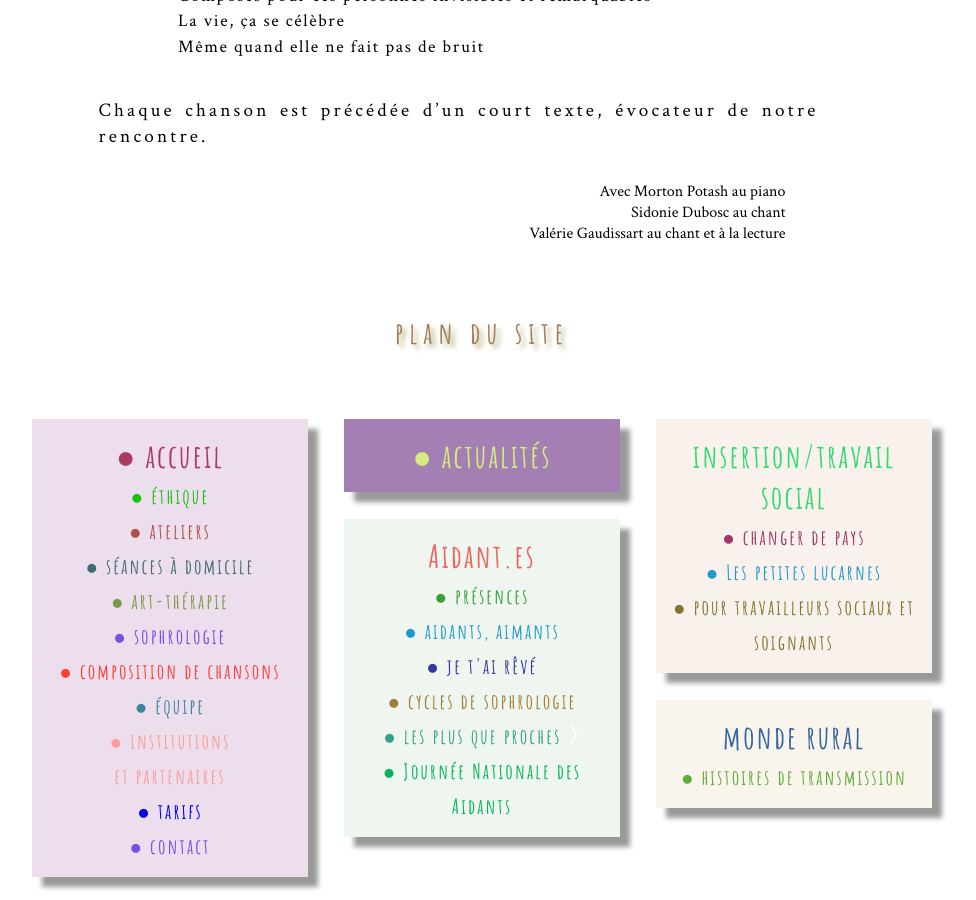
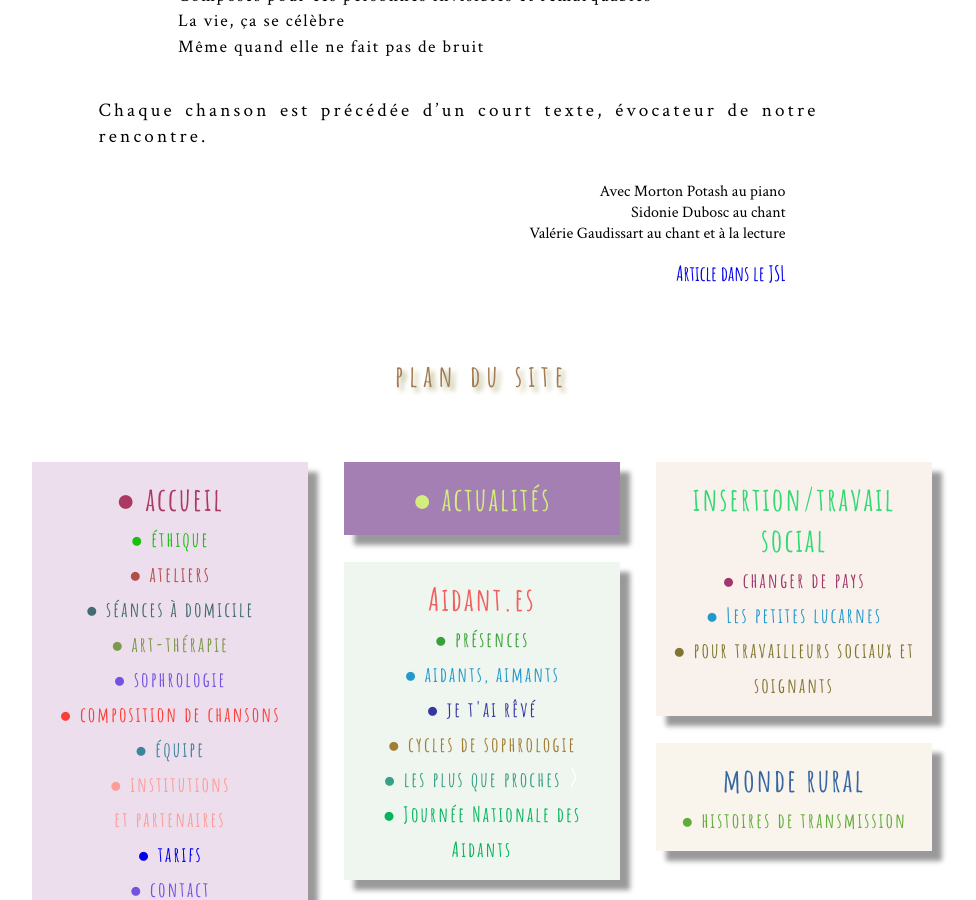
Before and after one commit to leshnik/revertouthaut, a Jekyll site: the page built from chansons-pour-ceux-qui-ne-font-pas-de-bruit.md, in a window 1280 px wide and 900 px high, scrolled down 1114 px. Shown: the whole window, without its empty margins (158-1134 px from the left). Built offline with Jekyll 4.4.1, drawn with Linux system fonts in a browser that asks for light colours.

Commit message:
with jsl printemps poetes

```diff
--- a/chansons-pour-ceux-qui-ne-font-pas-de-bruit.md
+++ b/chansons-pour-ceux-qui-ne-font-pas-de-bruit.md
@@ -38,3 +38,4 @@ Avec Morton Potash au piano<br>
 Sidonie Dubosc au chant<br>
 Valérie Gaudissart au chant et à la lecture
 </p>
+<p class="cite"><a href="https://www.lejsl.com/culture-loisirs/2022/04/04/le-printemps-des-poetes-un-moment-recueilli-pour-le-public-emu-par-les-poesies">Article dans le JSL</a></p>
```
